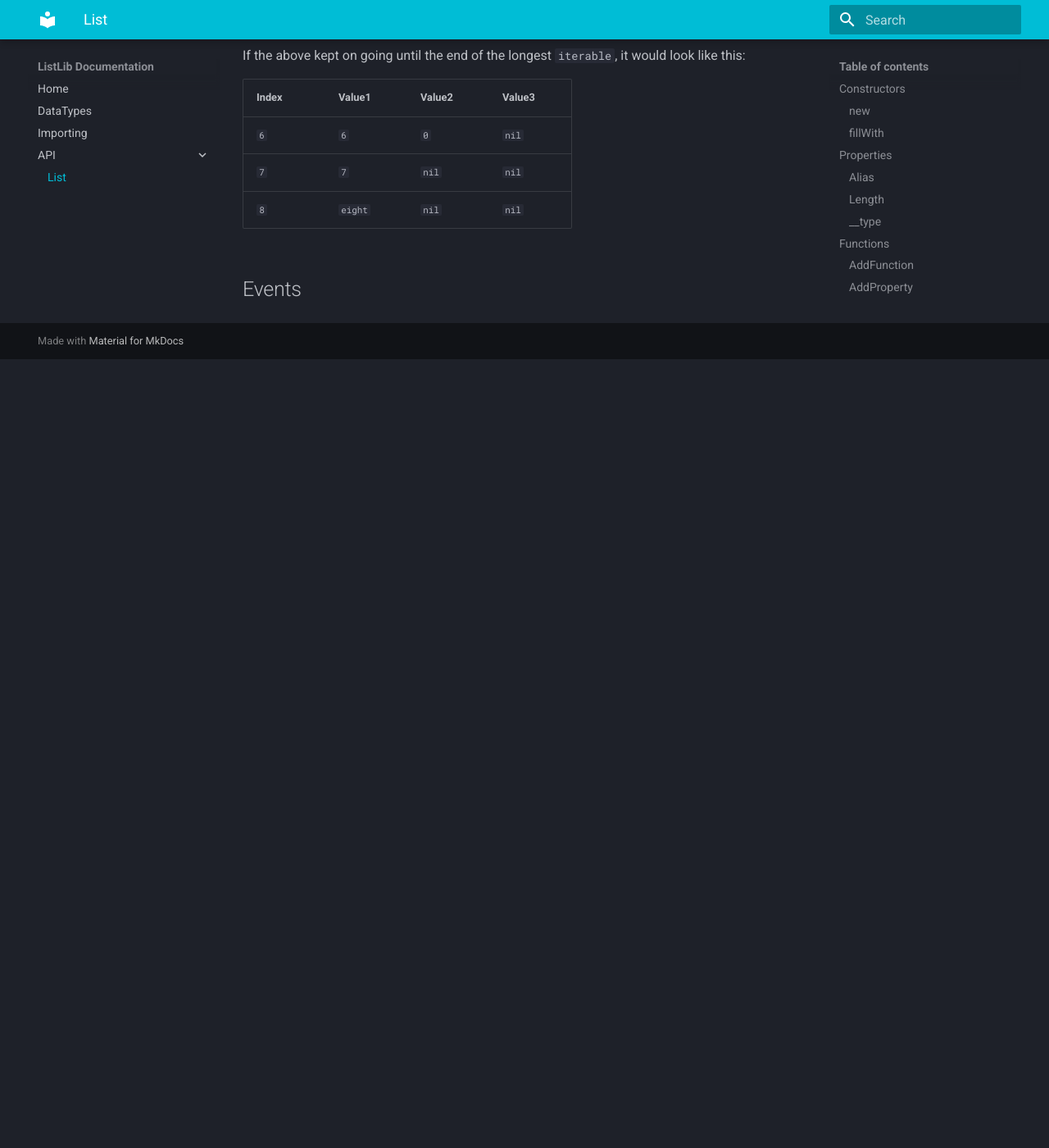
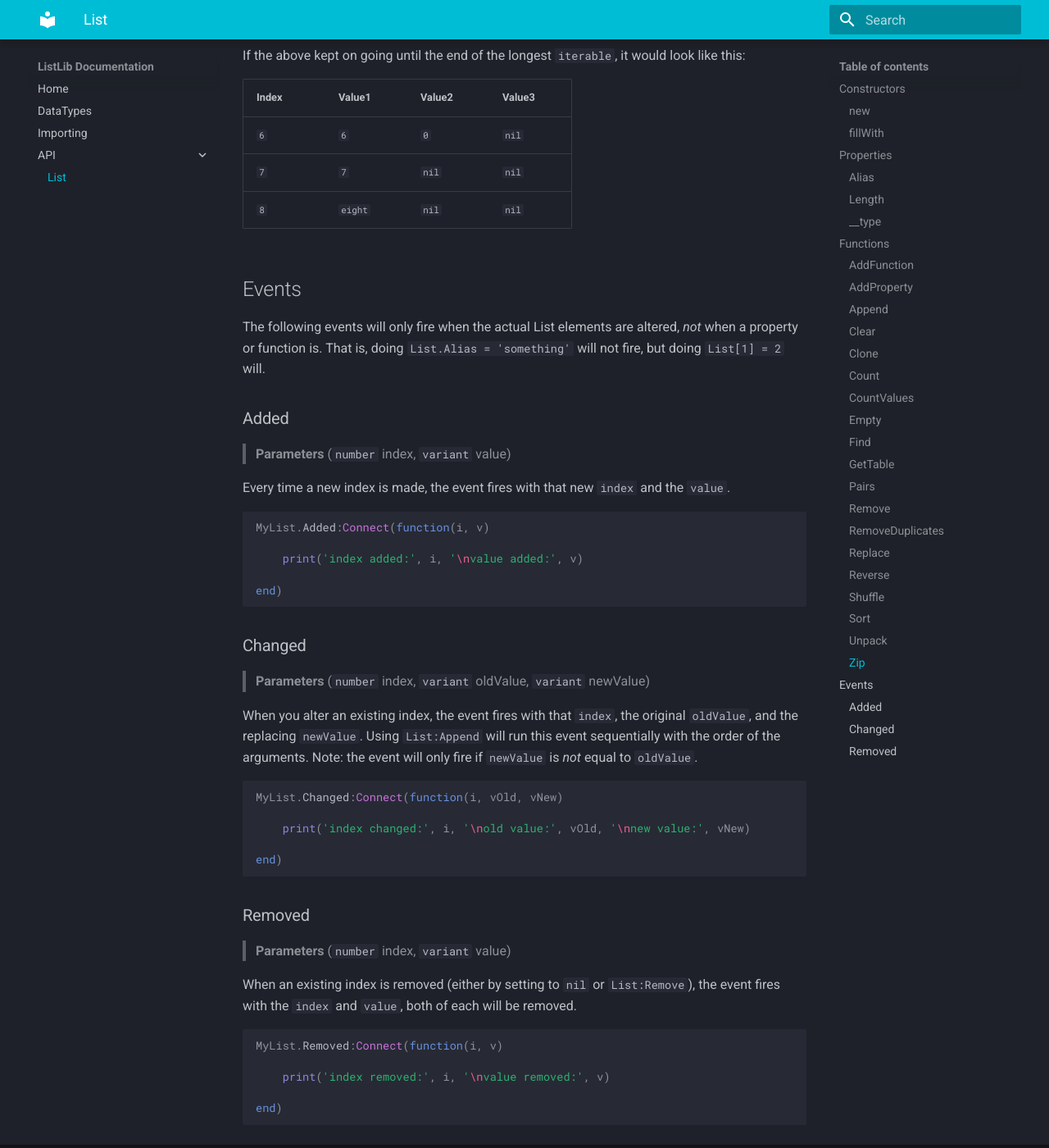
Before and after one commit to krishpatel2067/ListLib, an MkDocs documentation site: the page built from docs/list.md, in a window 1280 px wide and 1400 px high, scrolled down 9168 px. Shown: the whole window at 82% size. Built offline with MkDocs 1.6.1 and Material for MkDocs 9.7.7, drawn with Linux system fonts in a browser that asks for light colours; before the commit the page ends 9606 px from its top, so only the background shows below that.

Commit message:
list; events

````diff
--- a/docs/list.md
+++ b/docs/list.md
@@ -356,3 +356,42 @@ If the above kept on going until the end of the longest `iterable`, it would loo
 |`8`|`eight`|`nil`|`nil`|
 
 ## Events
+The following events will only fire when the actual List elements are altered, *not* when a property or function is. That is, doing `List.Alias = 'something'` will not fire, but doing `List[1] = 2` will.
+### Added
+> **Parameters** (`number` index, `variant` value)
+
+Every time a new index is made, the event fires with that new `index` and the `value`.
+
+```lua
+MyList.Added:Connect(function(i, v)
+
+    print('index added:', i, '\nvalue added:', v)
+
+end)
+```
+
+### Changed
+> **Parameters** (`number` index, `variant` oldValue, `variant` newValue)
+
+When you alter an existing index, the event fires with that `index`, the original `oldValue`, and the replacing `newValue`. Using `List:Append` will run this event sequentially with the order of the arguments. Note: the event will only fire if `newValue` is *not* equal to `oldValue`.
+
+```lua
+MyList.Changed:Connect(function(i, vOld, vNew)
+
+    print('index changed:', i, '\nold value:', vOld, '\nnew value:', vNew)
+
+end)
+```
+
+### Removed
+> **Parameters** (`number` index, `variant` value)
+
+When an existing index is removed (either by setting to `nil` or `List:Remove`), the event fires with the `index` and `value`, both of each will be removed.
+
+```lua
+MyList.Removed:Connect(function(i, v)
+
+    print('index removed:', i, '\nvalue removed:', v)
+
+end)
+```
````
